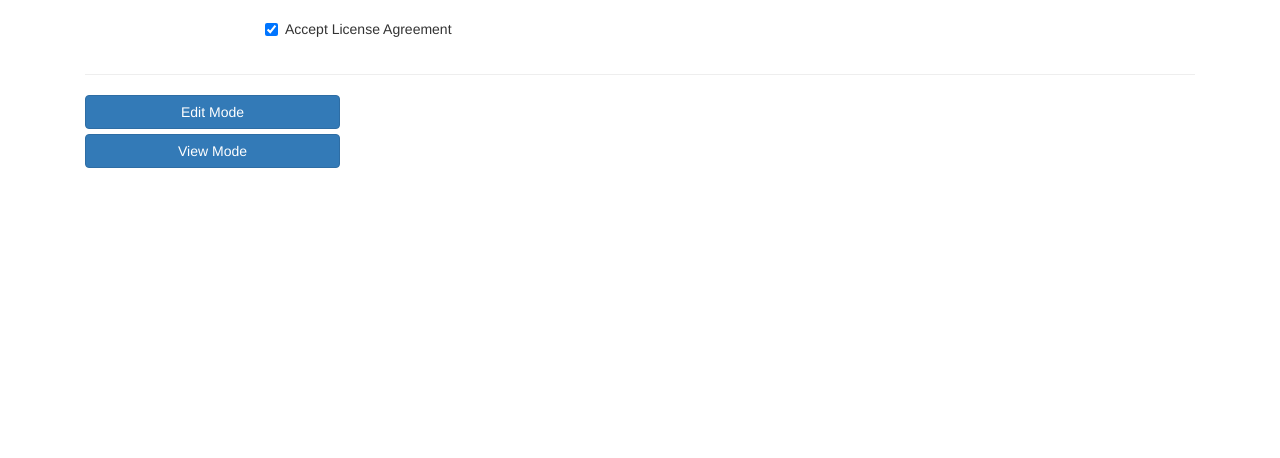
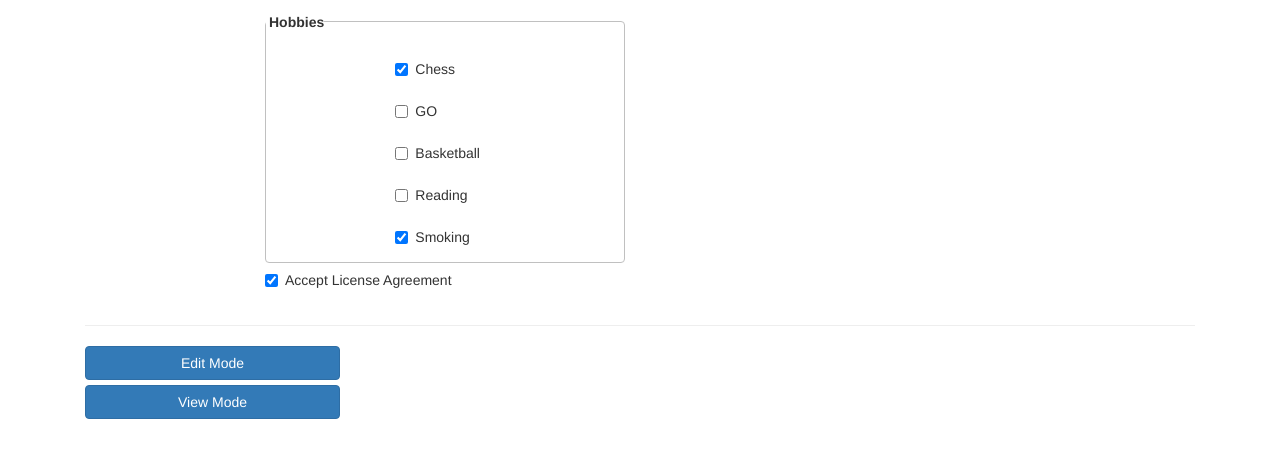
Before and after one commit to kemapak/ui-form, a website: page example/index.html in a window 1280 px wide. Shown: the part 156-614 px from the top of the page. Drawn offline with nearby package versions, Linux system fonts and the light colour scheme; some packages are replaced by stand-ins of ours; a script that the page names is missing.

Commit message:
Fixes the scope, compilation and linking for the directives. Now all the checkbox collections, fieldset and input type text, number, etc fields are working as expected.

```diff
--- a/bower.json
+++ b/bower.json
@@ -1,6 +1,6 @@
 {
   "name": "ui-form",
-  "version": "0.2.1",
+  "version": "0.3.0",
   "description": "Angular and Bootstrap form and form elements with all the bells and whistles.",
   "keywords": [
     "form",
--- a/example/index.html
+++ b/example/index.html
@@ -46,19 +46,19 @@
                             class="col-md-6">
         </ui-form-input-text>
       </div>
-      <!--<div class="row">-->
-        <!--<div class="col-md-6">-->
-          <!--<ui-form-fieldset data-legend="ctrl.model.metadata.hobbies.label" class="col-sm-offset-4" >-->
-            <!--<div data-ng-repeat="item in ctrl.model.payload.hobbies">-->
-              <!--<ui-form-input-checkbox element-name="sampleCheckbox"-->
-                                      <!--data-ng-model="item.value"-->
-                                      <!--data-label="item.label"-->
-                                      <!--data-config="ctrl.model.metadata.hobbies">-->
-              <!--</ui-form-input-checkbox>-->
-            <!--</div>-->
-          <!--</ui-form-fieldset>-->
-        <!--</div>-->
-      <!--</div>-->
+      <div class="row">
+        <div class="col-md-6">
+          <ui-form-fieldset data-legend="{{ctrl.model.metadata.hobbies.label}}" class="col-sm-offset-4" >
+            <div data-ng-repeat="item in ctrl.model.payload.hobbies">
+              <ui-form-input-checkbox element-name="sampleCheckbox"
+                                      data-ng-model="item.value"
+                                      data-label="item.label"
+                                      data-config="ctrl.model.metadata.hobbies">
+              </ui-form-input-checkbox>
+            </div>
+          </ui-form-fieldset>
+        </div>
+      </div>
       <div class="row">
         <ui-form-input-checkbox element-name="sampleCheckbox2"
         data-ng-model="ctrl.model.payload.acceptLicenseAgreement.value"
--- a/package.json
+++ b/package.json
@@ -1,6 +1,6 @@
 {
   "name": "ui-form",
-  "version": "0.2.1",
+  "version": "0.3.0",
   "description": "Angular and Bootstrap form and form elements with all the bells and whistles.",
   "repository": {
     "type": "git",
--- a/src/directive/uiFormCheckboxDirective.js
+++ b/src/directive/uiFormCheckboxDirective.js
@@ -1,4 +1,4 @@
-uiFormModule.directive('uiFormInputCheckbox', ['uiFormService', 'uiFormValidationService', function(uiFormService, uiFormValidationService){
+uiFormModule.directive('uiFormInputCheckbox', ['$compile', 'uiFormService', 'uiFormValidationService', function($compile, uiFormService, uiFormValidationService){
 
     return {
         restrict: 'E',
@@ -7,7 +7,6 @@ uiFormModule.directive('uiFormInputCheckbox', ['uiFormService', 'uiFormValidatio
         require: '^form',
         scope: {
             elementName: '@',
-            model: '=ngModel',
             label: '=',
             config: '=',
             message: '@'
@@ -16,9 +15,7 @@ uiFormModule.directive('uiFormInputCheckbox', ['uiFormService', 'uiFormValidatio
 
         link: function(scope, element, attrs, formController) {
 
-            //var labelElement = uiFormService.getLabel({label: scope.label, isRequired: scope.config.isRequired, gridSize: ''});
             var labelElement = document.createElement('label');
-            //labelElement.setAttribute('class', 'control-label');
 
             var checkboxEditModeElement = uiFormService.getCheckbox(scope.elementName, attrs.ngModel, scope.config);
             checkboxEditModeElement = uiFormValidationService.setValidationRules(checkboxEditModeElement, scope.config);
@@ -31,7 +28,6 @@ uiFormModule.directive('uiFormInputCheckbox', ['uiFormService', 'uiFormValidatio
             var checkboxWrapperElement = uiFormService.getWrapperElement({type: scope.config.type, layout: scope.config.layout, gridSize: scope.config.gridSize});
             checkboxWrapperElement.appendChild(labelElement);
             checkboxWrapperElement.appendChild(checkboxViewModeElement);
-
 
             element.append(checkboxWrapperElement);
 
@@ -50,6 +46,8 @@ uiFormModule.directive('uiFormInputCheckbox', ['uiFormService', 'uiFormValidatio
 
                 scope.toggleErrorState();
             });
+
+            $compile(element.contents())(scope.$parent);
         }
     };
 
--- a/src/directive/uiFormDirective.js
+++ b/src/directive/uiFormDirective.js
@@ -42,7 +42,7 @@ uiFormModule.directive('uiForm', ['uiFormService', 'uiFormValidationService', '$
                 // Nothing to do yet.
             });
 
-            $compile(element.contents())(scope);
+            //$compile(element.contents())(scope);
         }
     }
 }]);
--- a/src/directive/uiFormFieldsetDirective.js
+++ b/src/directive/uiFormFieldsetDirective.js
@@ -4,7 +4,7 @@ uiFormModule.directive('uiFormFieldset', [function(){
         restrict: 'E',
         transclude: true,
         replace: true,
-        require: '^uiForm',
+        require: '^form',
         template: '<fieldset data-ng-transclude></fieldset>',
 
         link: function(scope, element, attrs) {
@@ -12,7 +12,7 @@ uiFormModule.directive('uiFormFieldset', [function(){
             if ('undefined' != attrs.legend) {
 
                 var legendElement = document.createElement('legend');
-                legendElement.setAttribute('data-ng-bind', attrs.legend);
+                legendElement.appendChild(document.createTextNode(attrs.legend));
 
                 element.append(legendElement);
             }
--- a/src/directive/uiFormInputTextDirective.js
+++ b/src/directive/uiFormInputTextDirective.js
@@ -1,4 +1,4 @@
-uiFormModule.directive('uiFormInputText', ['uiFormService', 'uiFormValidationService', function(uiFormService, uiFormValidationService){
+uiFormModule.directive('uiFormInputText', ['$compile', 'uiFormService', 'uiFormValidationService', function($compile, uiFormService, uiFormValidationService){
 
 	return {
 		restrict: 'E',
@@ -7,7 +7,6 @@ uiFormModule.directive('uiFormInputText', ['uiFormService', 'uiFormValidationSer
 		require: '^form',
 		scope: {
 			elementName: '@',
-			model: '=ngModel',
 			label: '=',
 			config: '=',
 			message: '@'
@@ -20,7 +19,7 @@ uiFormModule.directive('uiFormInputText', ['uiFormService', 'uiFormValidationSer
 			element.append(labelElement);
 
 			var inputEditModeElement = uiFormService.getText(scope.elementName, attrs.ngModel, scope.config);
-			inputEditModeElement = uiFormValidationService.setValidationRules(inputEditModeElement, scope.config)
+			inputEditModeElement = uiFormValidationService.setValidationRules(inputEditModeElement, scope.config);
 
 			var inputViewModeElement = uiFormService.getTextViewMode(attrs.ngModel);
 
@@ -44,6 +43,8 @@ uiFormModule.directive('uiFormInputText', ['uiFormService', 'uiFormValidationSer
 
 				scope.toggleErrorState();
 			});
+
+            $compile(element.contents())(scope.$parent);
 		}
 	};
 
--- a/src/ui-form.css
+++ b/src/ui-form.css
@@ -33,12 +33,12 @@
 
 /* Edit mode. Show form fields, required * and hide static fields. */
 .ui-form[data-edit-mode="true"] div.form-group .form-control,
-.ui-form[data-edit-mode="false"] div.form-group div.checkbox label,
-.ui-form[data-edit-mode="false"] div.form-group div.checkbox-inline label,
-.ui-form[data-edit-mode="false"] div.form-group div.radio label,
-.ui-form[data-edit-mode="false"] div.form-group div.radio-inline label,
-.ui-form[data-edit-mode="false"] div.form-group textarea,
-.ui-form[data-edit-mode="false"] div.form-group select {
+.ui-form[data-edit-mode="true"] div.form-group div.checkbox label,
+.ui-form[data-edit-mode="true"] div.form-group div.checkbox-inline label,
+.ui-form[data-edit-mode="true"] div.form-group div.radio label,
+.ui-form[data-edit-mode="true"] div.form-group div.radio-inline label,
+.ui-form[data-edit-mode="true"] div.form-group textarea,
+.ui-form[data-edit-mode="true"] div.form-group select {
 
     display: block;
 }
```
Also changed, not shown: dist/ui-form.css, dist/ui-form.min.css, dist/uiForm.js, dist/uiForm.min.js.
